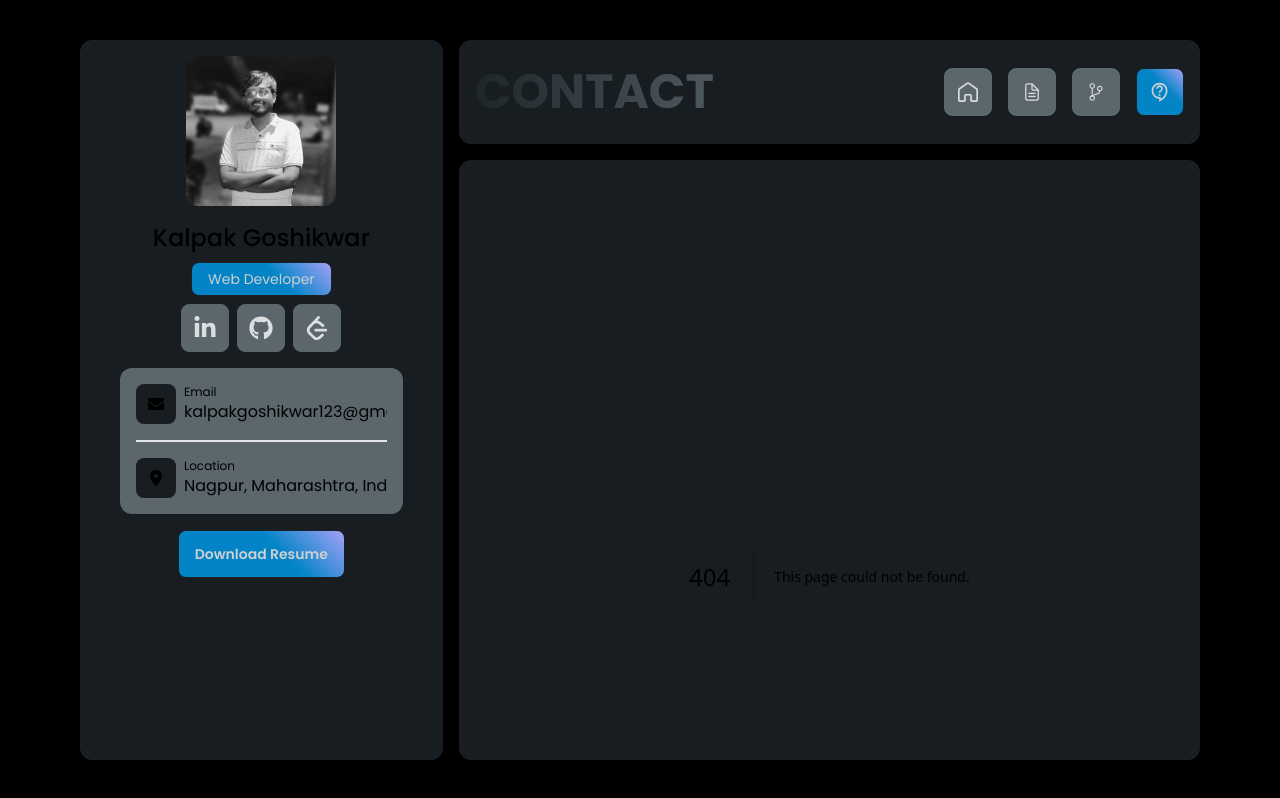
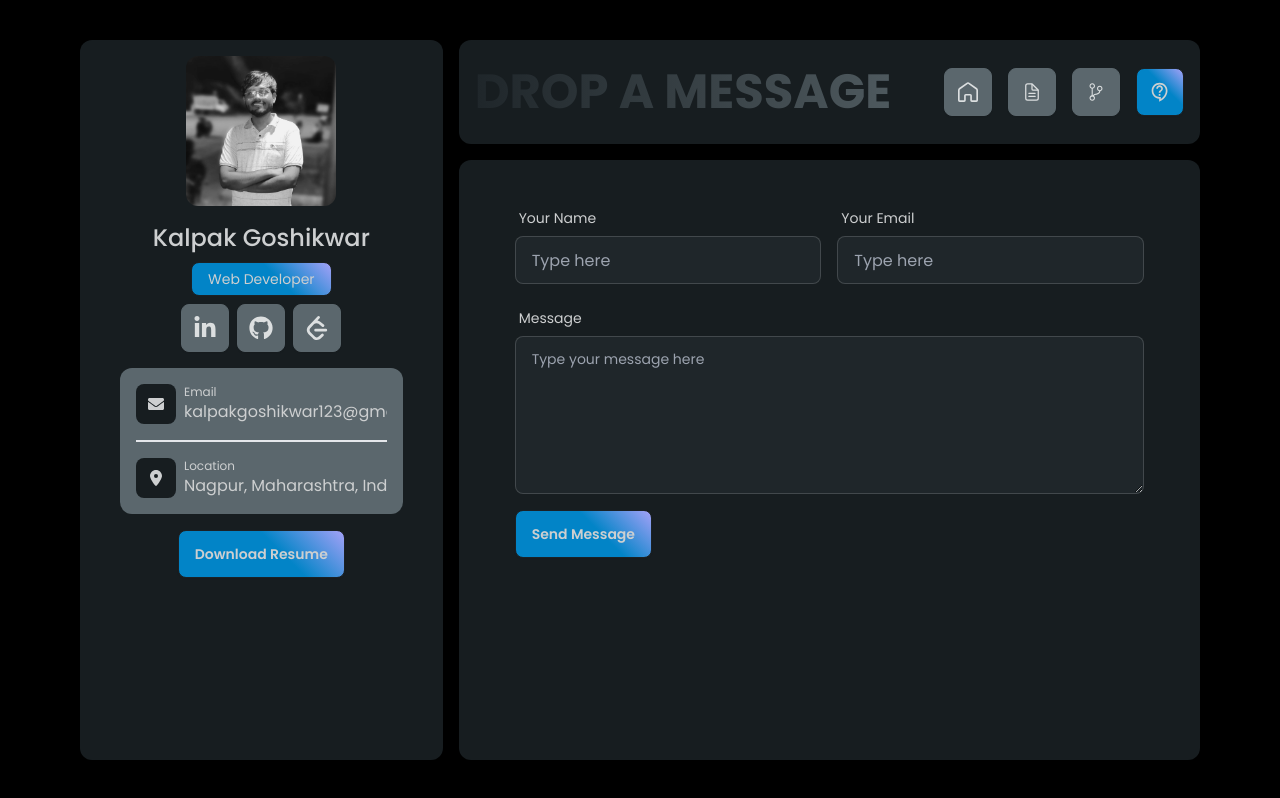
Before and after one commit to Kalpak43/new-portfolio, a Next.js app: page /contact-me in a window 1280 px wide. Before the commit this address had no page. Built offline with nearby package versions, Linux system fonts and the light colour scheme.

Commit message:
ADD: contact page

```diff
--- a/package.json
+++ b/package.json
@@ -11,6 +11,7 @@
   "dependencies": {
     "framer-motion": "^11.2.10",
     "next": "14.2.4",
+    "nodemailer": "^6.9.14",
     "react": "^18",
     "react-dom": "^18",
     "react-icons": "^5.2.1"
--- /dev/null
+++ b/src/app/api/mailer/route.ts
@@ -0,0 +1,34 @@
+import { NextRequest, NextResponse } from "next/server";
+
+type contactData = {
+  name: string;
+  email: string;
+  message: string;
+};
+
+export async function POST(req: NextRequest) {
+  try {
+    const body: contactData = await req.json();
+
+    let nodemailer = require("nodemailer");
+    let transporter = nodemailer.createTransport({
+      service: "gmail",
+      auth: {
+        user: process.env.EMAIL,
+        pass: process.env.PASS,
+      },
+    });
+
+    const mail = await transporter.sendMail({
+      from: body.email,
+      to: process.env.EMAIL,
+      replyTo: process.env.EMAIL,
+      subject: `Portfolio: New message from ${body.name}`,
+      text: body.message,
+    });
+
+    return NextResponse.json({ message: "Success" });
+  } catch {
+    return NextResponse.json({ message: "Error" });
+  }
+}
--- /dev/null
+++ b/src/app/contact-me/page.tsx
@@ -0,0 +1,89 @@
+"use client";
+
+import React from "react";
+
+export default function ContactForm() {
+  const [sending, setSending] = React.useState(false);
+  const handleSubmit = async (e: React.FormEvent<HTMLFormElement>) => {
+    e.preventDefault();
+    setSending(true);
+
+    const formData = new FormData(e.currentTarget);
+    const data = {
+      name: formData.get("name"),
+      email: formData.get("email"),
+      message: formData.get("message"),
+    };
+
+    const res = await fetch("/api/mailer", {
+      method: "POST",
+      body: JSON.stringify(data),
+    });
+
+    if (res.ok) {
+      alert("Message sent successfully");
+    } else {
+      alert("Message failed to send");
+    }
+
+    setSending(false);
+  };
+
+  return (
+    <main className="py-6 lg:px-10 space-y-8" id="contact-me">
+      <form
+        action=""
+        className="grid grid-cols-1 md:grid-cols-2 gap-4"
+        onSubmit={handleSubmit}
+      >
+        <label className="form-control w-full">
+          <div className="label">
+            <span className="label-text">Your Name</span>
+          </div>
+          <input
+            type="text"
+            placeholder="Type here"
+            className="input input-bordered w-full"
+            name="name"
+          />
+        </label>
+        <label className="form-control w-full">
+          <div className="label">
+            <span className="label-text">Your Email</span>
+          </div>
+          <input
+            type="email"
+            placeholder="Type here"
+            className="input input-bordered w-full"
+            name="email"
+          />
+        </label>
+        <label className="form-control w-full md:col-span-2">
+          <div className="label">
+            <span className="label-text">Message</span>
+          </div>
+          <textarea
+            name="message"
+            id=""
+            className="textarea textarea-bordered w-full"
+            placeholder="Type your message here"
+            rows={5}
+          />
+        </label>
+        <button
+          className="btn bg-gradient-blue transition-all duration-200 w-fit"
+          disabled={sending}
+        >
+          {sending ? (
+            <span className="text-white flex items-center gap-1">
+              <span className="loading loading-spinner loading-xs"></span>{" "}
+              Sending
+            </span>
+          ) : (
+            "Send Message"
+          )}
+        </button>
+      </form>
+    </main>
+  );
+}
--- a/src/app/layout.tsx
+++ b/src/app/layout.tsx
@@ -17,7 +17,7 @@ export default function RootLayout({
 }>) {
   return (
     <html lang="en">
-      <body className={poppins.className + " px-4 md:px-20 py-10 pb-28 lg:pb-10 grid grid-cols-1 lg:grid-cols-3 grid-row-1 gap-4 lg:h-[100dvh] bg-black "}>
+      <body className={poppins.className + " px-4 md:px-10 lg:px-20 py-10 pb-28 md:pb-10 lg:grid grid-cols-1 lg:grid-cols-3 grid-row-1 gap-4 min-h-[100dvh] lg:h-[100dvh] bg-black "}>
         <ProfileCard />
         <div className="lg:col-span-2 space-y-4 flex flex-col flex-nowrap">
           <Navbar />
--- a/src/app/page.tsx
+++ b/src/app/page.tsx
@@ -22,7 +22,7 @@ export default function page() {
           <div className="h-[1px] bg-gradient-blue flex-1"></div>
         </div>
         <p>I can build beautiful user interfaces using my front end skills.</p>
-        <div className="grid grid-cols-1 lg:grid-cols-3 gap-4">
+        <div className="grid grid-cols-1 md:grid-cols-3 gap-4">
           <div className="rounded-xl border-2 border-accent p-4">
             <FaCode size={40} className="text-info" />
             <h5 className="font-[600]">Web Apps</h5>
--- a/src/app/resume/page.tsx
+++ b/src/app/resume/page.tsx
@@ -74,7 +74,7 @@ export default function page() {
     <main className="py-6 lg:px-10 space-y-8" id="resume">
       <div className="space-y-4">
         <h4 className="text-2xl font-[600]">Experience</h4>
-        <div className="grid grid-cols-1 lg:grid-cols-2 gap-4">
+        <div className="grid grid-cols-1 md:grid-cols-2 gap-4">
           <div className="rounded-xl border-2 border-accent p-4">
             <p className="text-sm text-secondary">Feb, 2023 - Present</p>
             <h5 className="font-[600]">Web Developer Intern</h5>
@@ -102,7 +102,7 @@ export default function page() {
           <h4 className="text-2xl font-[600]">Skills</h4>
           <div className="h-[1px] bg-gradient-blue flex-1"></div>
         </div>
-        <div className="grid grid-cols-1 lg:grid-cols-2 gap-x-4 gap-y-4">
+        <div className="grid grid-cols-1 md:grid-cols-2 gap-x-4 gap-y-4">
           <div className="space-y-2">
             <h5 className="font-[600]">Programming Languages</h5>
             {skills.programmingLanguages.map((language, index) => {
@@ -134,7 +134,7 @@ export default function page() {
           <h4 className="text-2xl font-[600]">Volunteering</h4>
           <div className="h-[1px] bg-gradient-blue flex-1"></div>
         </div>
-        <div className="grid grid-cols-1 lg:grid-cols-2 gap-4">
+        <div className="grid grid-cols-1 md:grid-cols-2 gap-4">
           <VolunteeringCard
             duration="Aug, 2023 - Aug, 2024"
             role="Core Team Member"
--- a/src/components/Navbar.tsx
+++ b/src/components/Navbar.tsx
@@ -21,7 +21,7 @@ export default function Navbar() {
   const pathname = usePathname();
   console.log(pathname);
   return (
-    <div className="rounded-xl bg-base-300 p-4 flex justify-center lg:justify-between items-center gap-4 fixed lg:static bottom-0 left-0 right-0 mx-4 lg:mx-0 my-4 lg:my-0 z-50 shadow-blue lg:shadow-none">
+    <div className="rounded-xl bg-base-300 p-4 flex justify-center lg:justify-between items-center gap-4 fixed lg:static bottom-0 md:bottom-auto md:w-fit lg:w-full md:px-8 lg:px-4 md:top-0 left-0 right-0 md:left-auto mx-4 lg:mx-0 my-4 lg:my-0 z-50 shadow-blue lg:shadow-none">
       <h3 className="font-bold uppercase hidden lg:block">
         {links.find((link) => link.href.split("#")[0] === pathname)?.label}
       </h3>
--- a/src/components/ProfileCard.tsx
+++ b/src/components/ProfileCard.tsx
@@ -8,8 +8,9 @@ import { FaLocationDot } from "react-icons/fa6";
 
 export default function ProfileCard() {
   return (
-    <div className="rounded-xl bg-base-300 py-4 px-4 md:px-10 group transition-all duration-1000">
-      <div className="text-center space-y-4">
+    <div className="rounded-xl bg-base-300 py-4 px-4 lg:px-10 group transition-all duration-1000">
+      <div className="text-center space-y-4 md:grid lg:block grid-cols-2 align-items-center gap-4">
+        <div className="space-y-4">
           <div className=" max-w-[150px] mx-auto overflow-clip rounded-xl">
             <Image
               src="/Kalpak.webp"
@@ -17,6 +18,7 @@ export default function ProfileCard() {
               width={300}
               height={300}
               className="grayscale group-hover:grayscale-0 transition-all duration-1000 ease-in-out hover:scale-125"
+              priority
             />
           </div>
           <div className="space-y-2">
@@ -48,6 +50,9 @@ export default function ProfileCard() {
               </Link>
             </div>
           </div>
+        </div>
+        <div className="space-y-4 place-content-center">
+          {" "}
           <div className="p-4 rounded-xl bg-accent divide-y-2 space-y-4">
             <div className="flex gap-2 items-center truncate">
               <span className="aspect-square p-3 rounded-lg bg-base-300 hover:bg-gradient-blue transition-all duration-200">
@@ -86,5 +91,6 @@ export default function ProfileCard() {
           </div>
         </div>
       </div>
+    </div>
   );
 }
--- a/src/constants/links.ts
+++ b/src/constants/links.ts
@@ -16,7 +16,7 @@ export const links = [
   },
   {
     href: "/contact-me",
-    label: "Contact",
+    label: "Drop a Message",
     icon: 3,
   },
 ];
```
Also changed, not shown: 1 other file (tests, documents, lock files or other folders). Lines whose indentation alone changed are shown as unchanged.
